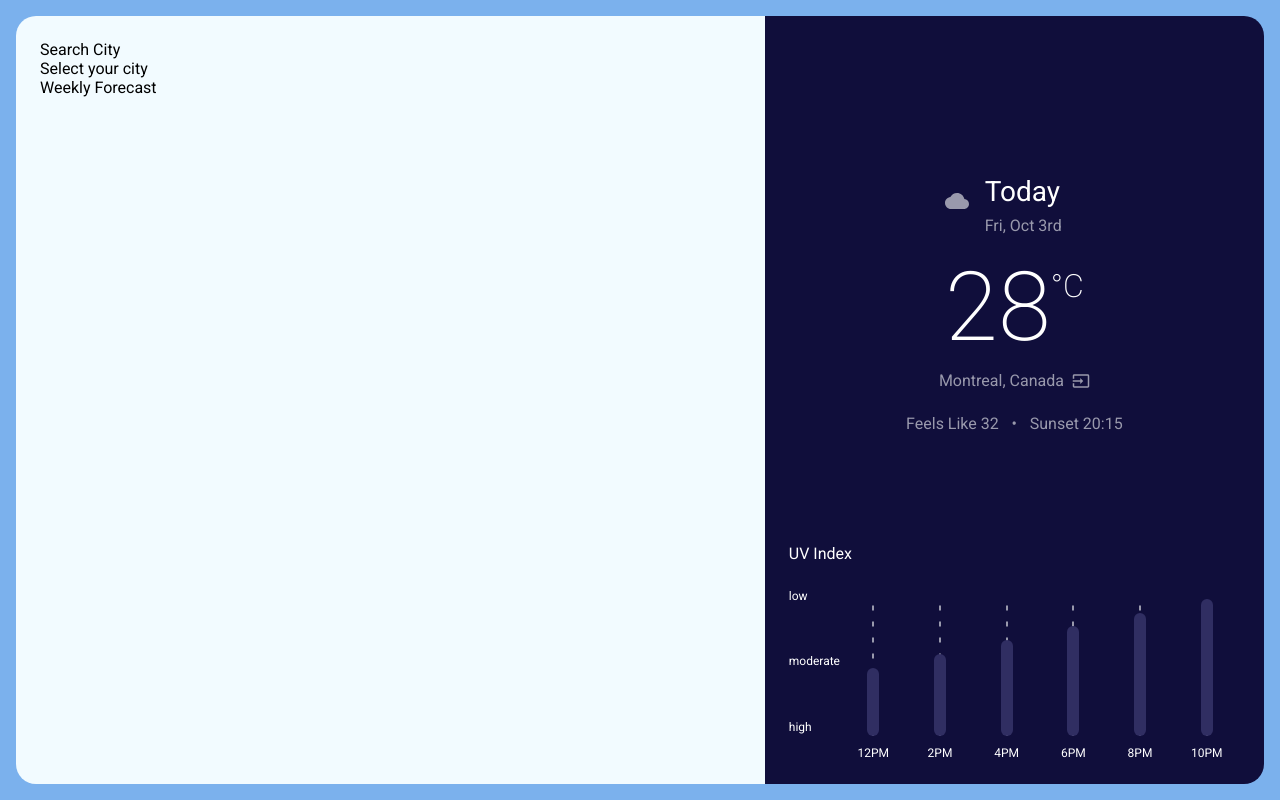
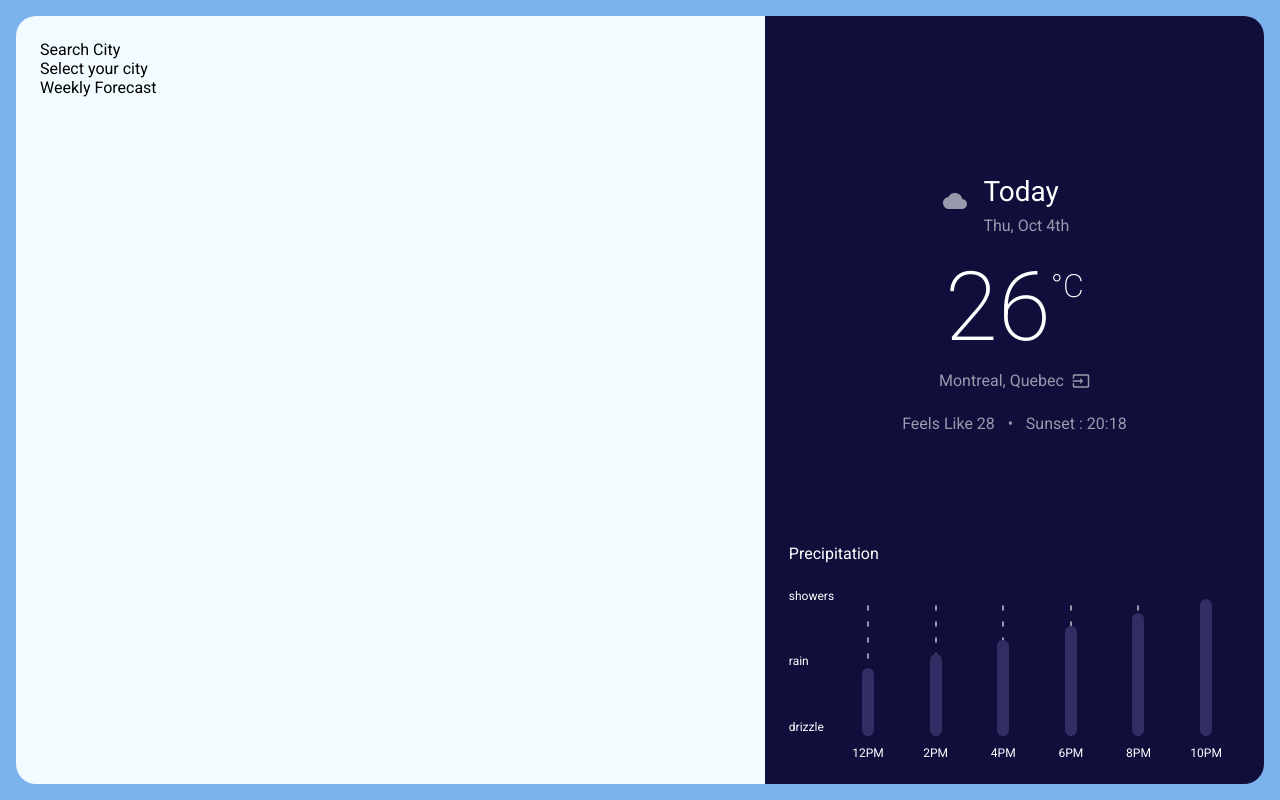
Before and after one commit to ericellb/Simple-Weather, a React (Create React App) app: page / in a window 1280 px wide. Built offline with nearby package versions, Linux system fonts and the light colour scheme.

Commit message:
Moduralized TodayInfo Component

```diff
--- a/package.json
+++ b/package.json
@@ -6,9 +6,11 @@
     "@material-ui/core": "^4.5.0",
     "@material-ui/icons": "^4.4.3",
     "@types/jest": "24.0.18",
+    "@types/moment": "^2.13.0",
     "@types/node": "12.7.12",
     "@types/react": "16.9.5",
     "@types/react-dom": "16.9.1",
+    "moment": "^2.24.0",
     "react": "^16.10.2",
     "react-dom": "^16.10.2",
     "react-scripts": "3.2.0",
--- a/src/Components/TodayForecast/DataGraph.tsx
+++ b/src/Components/TodayForecast/DataGraph.tsx
@@ -1,6 +1,5 @@
 import React from 'react';
 import { makeStyles } from '@material-ui/core';
-import { string, number } from 'prop-types';
 
 const useStyles = makeStyles(theme => ({
   graphContainer: {
@@ -77,7 +76,7 @@ export default function DataGraph(props: GraphProps) {
   const classes = useStyles({});
   // Titles default to rain type
   let yTitles = ['showers', 'rain', 'drizzle'];
-  let graphTitle = 'Chance of rain';
+  let graphTitle = 'Precipitation';
 
   // Create titles bases on type
   if (props.type === 'uv') {
@@ -99,9 +98,7 @@ export default function DataGraph(props: GraphProps) {
             <div className={classes.graphItems}>
               <div className={classes.graphDottedLine}></div>
               <div className={classes.graphValueContainer}>
-                <div className={classes.graphValueLine} style={{ height: `${item.value}%` }}>
-                  {' '}
-                </div>
+                <div className={classes.graphValueLine} style={{ height: `${item.value}%` }} />
               </div>
               {item.title}
             </div>
--- a/src/Components/TodayForecast/TodayInfo.tsx
+++ b/src/Components/TodayForecast/TodayInfo.tsx
@@ -1,6 +1,7 @@
 import React from 'react';
 import { Cloud, InputOutlined } from '@material-ui/icons';
 import { makeStyles } from '@material-ui/core';
+import moment from 'moment';
 
 const useStyles = makeStyles(theme => ({
   todayDate: {
@@ -64,27 +65,38 @@ const useStyles = makeStyles(theme => ({
   }
 }));
 
-export default function TodayInfo() {
+export interface TodayInfoProps {
+  data: {
+    temp: number;
+    city: string;
+    feelsLike: number;
+    sunTime: string;
+  };
+}
+
+export default function TodayInfo(props: TodayInfoProps) {
   const classes = useStyles({});
+  let todayDate = moment(new Date()).format('ddd, MMM do');
+
   return (
     <React.Fragment>
       <div className={classes.todayDate}>
         <Cloud />
         <div className={classes.todayDateInfo}>
           <div className={classes.todayDateToday}>Today</div>
-          <div className={classes.todayDateDate}> Fri, Oct 3rd</div>
+          <div className={classes.todayDateDate}>{todayDate}</div>
         </div>
       </div>
       <div className={classes.todayTemp}>
-        28
+        {props.data.temp}
         <div className={classes.todayTempDeg}>°C</div>
       </div>
       <div className={classes.todayCity}>
-        Montreal, Canada <InputOutlined className={classes.todayCityIcon} />
+        {props.data.city} <InputOutlined className={classes.todayCityIcon} />
       </div>
       <div className={classes.todayExtra}>
-        <div className={classes.extraFeels}>Feels Like 32</div> •{' '}
-        <div className={classes.extraSunset}>Sunset 20:15</div>
+        <div className={classes.extraFeels}>Feels Like {props.data.feelsLike}</div> •{' '}
+        <div className={classes.extraSunset}>{props.data.sunTime}</div>
       </div>
     </React.Fragment>
   );
--- a/src/Components/TodayForecast/index.tsx
+++ b/src/Components/TodayForecast/index.tsx
@@ -1,6 +1,6 @@
 import React from 'react';
 import { makeStyles } from '@material-ui/core';
-import TodayInfo from './TodayInfo';
+import TodayInfo, { TodayInfoProps } from './TodayInfo';
 import DataGraph, { GraphProps } from './DataGraph';
 
 const useStyles = makeStyles(theme => ({
@@ -27,8 +27,18 @@ const useStyles = makeStyles(theme => ({
 
 export default function TodayForecast() {
   const classes = useStyles({});
+  const today = new Date();
+  const tempTodayInfoProps: TodayInfoProps = {
+    data: {
+      temp: 26,
+      city: 'Montreal, Quebec',
+      feelsLike: 28,
+      sunTime: 'Sunset : 20:18'
+    }
+  };
+
   const tempGraphProps: GraphProps = {
-    type: 'uv',
+    type: 'rain',
     data: [
       { title: '12PM', value: 50 },
       { title: '2PM', value: 60 },
@@ -42,7 +52,7 @@ export default function TodayForecast() {
   return (
     <div className={classes.todayContainer}>
       <div className={classes.todayInfo}>
-        <TodayInfo />
+        <TodayInfo data={tempTodayInfoProps.data} />
       </div>
       <div className={classes.graph}>
         <DataGraph type={tempGraphProps.type} data={tempGraphProps.data} />
```
Also changed, not shown: 1 other file (tests, documents, lock files or other folders).
